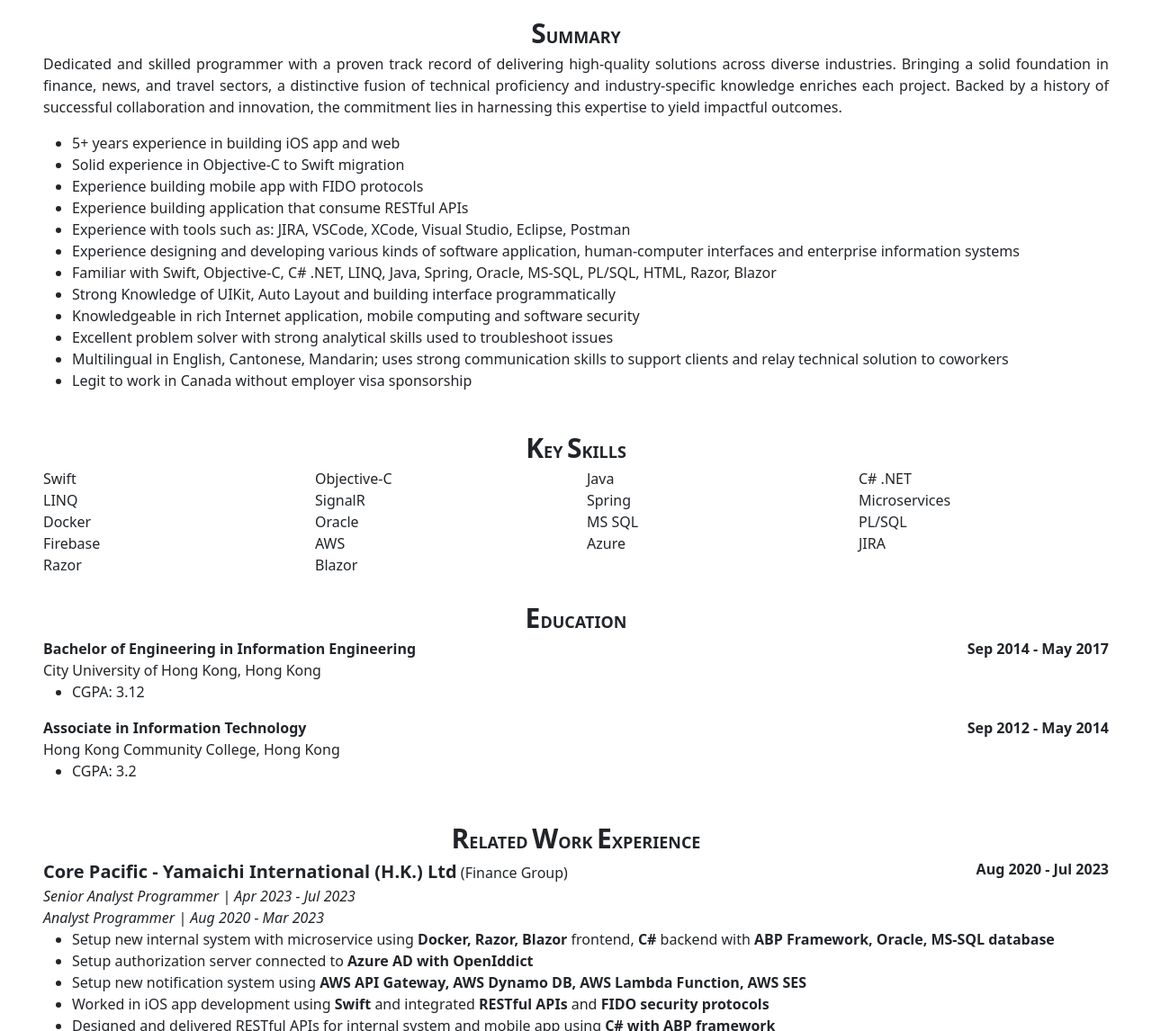
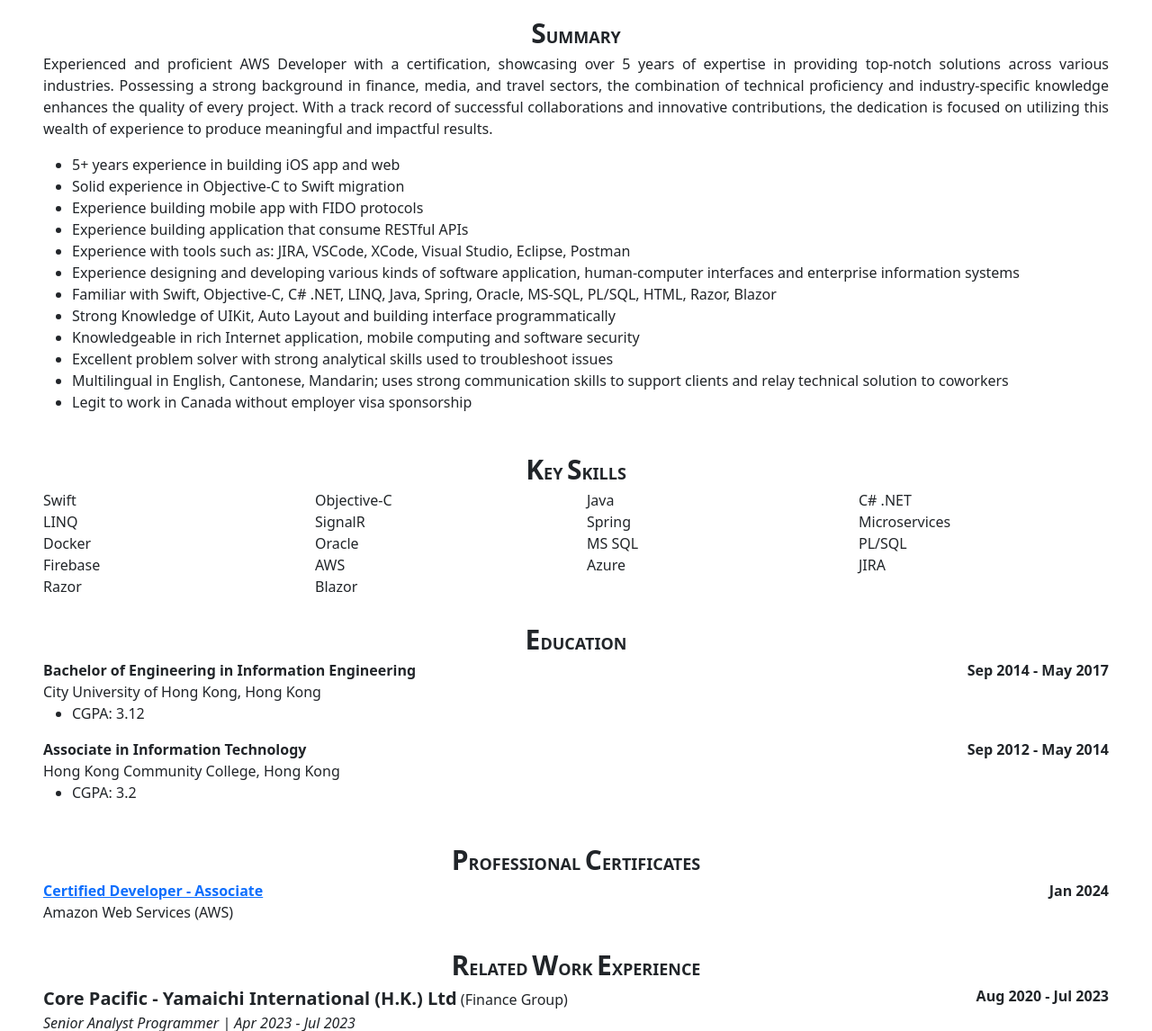
Before and after one commit to isaacyipkc/isaacyipkc.github.io, a plain HTML site: page index.html in a window 1280 px wide. Shown: the part 141-1287 px from the top of the page at 90% size. Drawn offline with nearby package versions, Linux system fonts and the light colour scheme.

Commit message:
Update index.html

```diff
--- a/index.html
+++ b/index.html
@@ -67,7 +67,7 @@
         </div>
         <div class="col-12">
             <p style="text-align: justify;">
-                Dedicated and skilled programmer with a proven track record of delivering high-quality solutions across diverse industries. Bringing a solid foundation in finance, news, and travel sectors, a distinctive fusion of technical proficiency and industry-specific knowledge enriches each project. Backed by a history of successful collaboration and innovation, the commitment lies in harnessing this expertise to yield impactful outcomes.
+                Experienced and proficient AWS Developer with a certification, showcasing over 5 years of expertise in providing top-notch solutions across various industries. Possessing a strong background in finance, media, and travel sectors, the combination of technical proficiency and industry-specific knowledge enhances the quality of every project. With a track record of successful collaborations and innovative contributions, the dedication is focused on utilizing this wealth of experience to produce meaningful and impactful results.
             </p>
             <!-- <p style="text-align: justify;">
                 What sets me apart is my fusion of technical proficiency and industry-specific knowledge, enabling me to craft tailored solutions. I prioritize collaboration, effectively communicating technical concepts to diverse teams, and staying at the forefront of emerging technologies.
@@ -144,6 +144,18 @@
                 <li>CGPA: 3.2</li>
             </ul>
         </div>
+    </div>
+
+    <!-- Certificate -->
+    <br>
+    <div class="row">
+        <div class="col-12 text-center">
+            <p class="sub-title"><b><span class="first-letter">P</span>ROFESSIONAL <span class="first-letter">C</span>ERTIFICATES</b></p>
+        </div>
+
+        <div class="col-8 fw-bold"><a href="https://www.credly.com/badges/161f7e7e-fd46-4c23-b867-8347badf82ed/linked_in_profile" target="_blank">Certified Developer - Associate</a></div>
+        <div class="col-4 text-end fw-bold">Jan 2024</div>
+        <div class="col-12">Amazon Web Services (AWS)</div>
     </div>
 
     <!-- Work Experience -->
```
